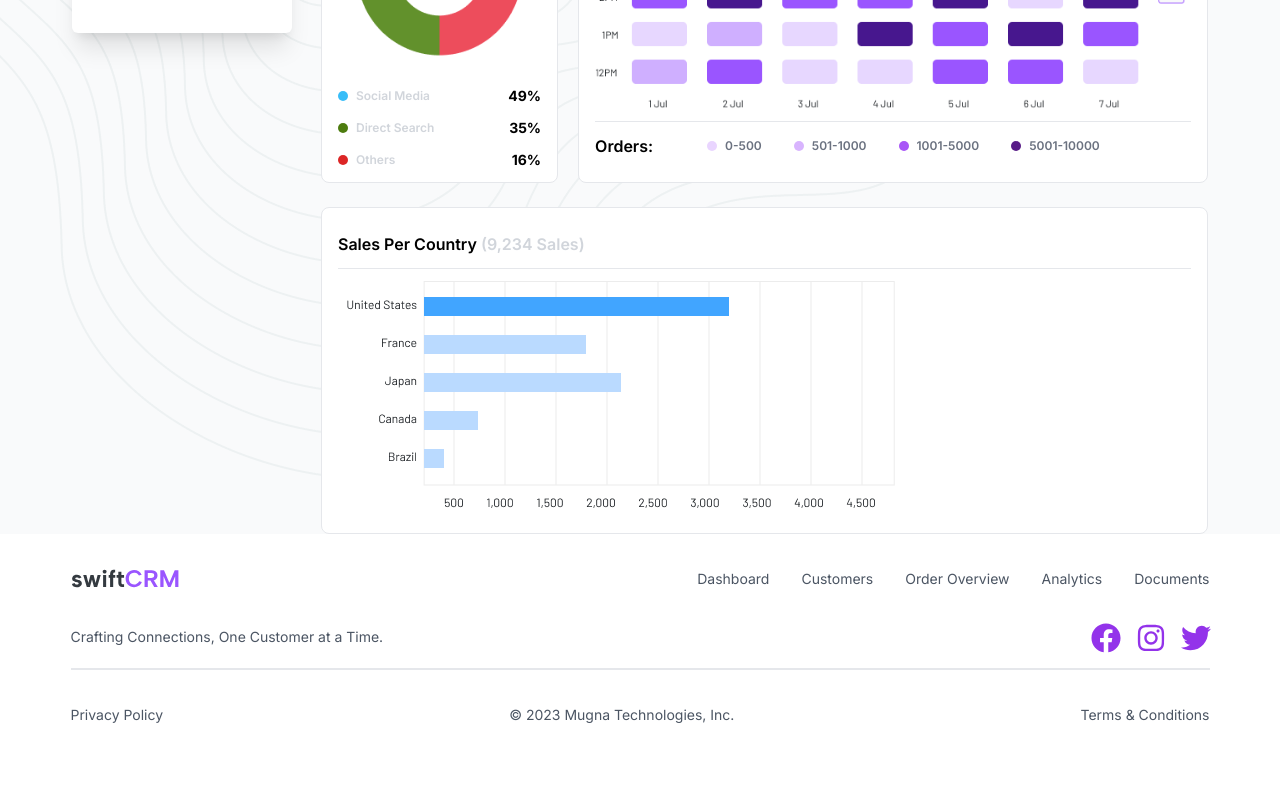
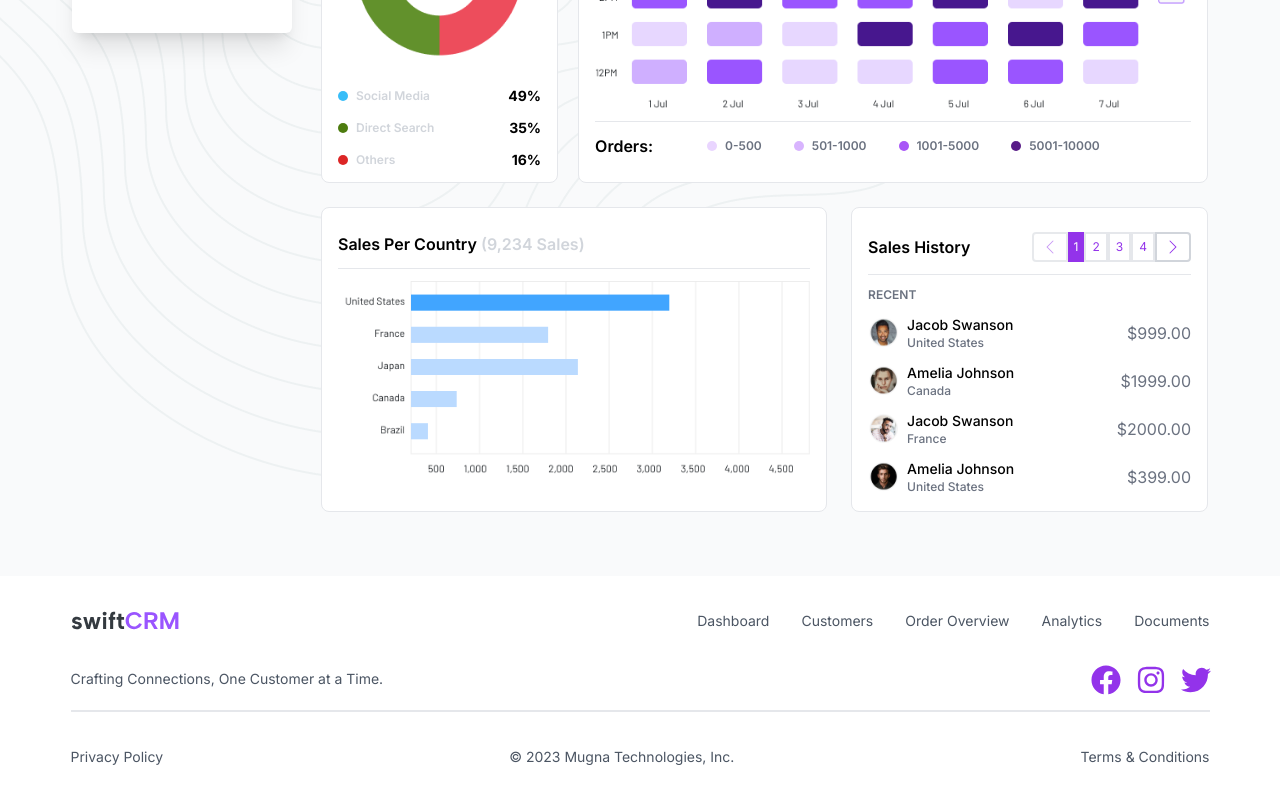
Before and after one commit to theusmanyousaf/swift-crm, a Next.js app: page /analytics in a window 1280 px wide. Shown: the part 741-1541 px from the top of the page. Before the commit the page ends 1499 px from the top, so only its background shows below. Built offline with nearby package versions, Linux system fonts and the light colour scheme.

Commit message:
sales history component

```diff
--- a/src/app/(pages)/analytics/page.tsx
+++ b/src/app/(pages)/analytics/page.tsx
@@ -1,5 +1,6 @@
 import Header from '@/components/header/Header'
 import OverallSales from '@/components/overallSales/OverallSales'
+import SalesHistory from '@/components/salesHistory/SalesHistory'
 import SalesPerCountry from '@/components/salesPerCountry/SalesPerCountry'
 import SalesPerWeek from '@/components/salesPerWeek/SalesPerWeek'
 import SourcesOfPurchase from '@/components/sourcesOfPurchase/SourcesOfPurchase'
@@ -17,7 +18,10 @@ export default function Analytics() {
         <SourcesOfPurchase />
         <SalesPerWeek />
       </div>
-      <SalesPerCountry />
+      <div className='flex gap-6 mb-16'>
+        <SalesPerCountry />
+        <SalesHistory />
+      </div>
     </div>
   )
 }
--- /dev/null
+++ b/src/components/salesHistory/SalesHistory.tsx
@@ -0,0 +1,81 @@
+'use client'
+import { useState } from 'react';
+import Image from 'next/image';
+import { BsChevronRight, BsChevronLeft } from 'react-icons/bs';
+import { customers } from '@/constants/customersData';
+
+const SalesHistory = () => {
+    const [currentPage, setCurrentPage] = useState(1);
+    const itemsPerPage = 4;
+
+
+    // Calculate the number of pages
+    const totalPages = Math.ceil(customers.length / itemsPerPage);
+
+    // Get the customers for the current page
+    const currentCustomers = customers.slice(
+        (currentPage - 1) * itemsPerPage,
+        currentPage * itemsPerPage
+    );
+
+    // Handle next button click
+    const handleNext = () => {
+        setCurrentPage((prevPage) => Math.min(prevPage + 1, totalPages));
+    };
+
+    // Handle previous button click
+    const handlePrevious = () => {
+        setCurrentPage((prevPage) => Math.max(prevPage - 1, 1));
+    };
+
+
+    return (
+        <div className="flex flex-col px-4 pt-6 pb-4 border bg-white rounded-lg gap-3 xl:w-[415px]">
+            <div className='flex items-center justify-between gap-3'>
+                <h2 className="font-semibold">Sales History</h2>
+                <div className="flex">
+                    <button
+                        onClick={handlePrevious}
+                        disabled={currentPage === 1}
+                        className="px-2 py-[5px] rounded-l border-2 border-gray-300 disabled:opacity-50 text-purple-600"
+                    >
+                        <BsChevronLeft />
+                    </button>
+                    {Array.from({ length: totalPages }, (_, index) => (
+                        <button
+                            key={index + 1}
+                            onClick={() => setCurrentPage(index + 1)}
+                            className={`px-1.5 text-xs ${currentPage === index + 1 ? 'bg-purple-600 text-white' : 'border-2 text-purple-600'}`}
+                        >
+                            {index + 1}
+                        </button>
+                    ))}
+                    <button
+                        onClick={handleNext}
+                        disabled={currentPage === totalPages}
+                        className="px-2 py-[5px] rounded-r border-2 border-gray-300 disabled:opacity-50 text-purple-600"
+                    >
+                        <BsChevronRight />
+                    </button>
+                </div>
+            </div>
+            <hr />
+            <h1 className='font-semibold text-gray-500 text-xs'>RECENT</h1>
+            {currentCustomers.map((customer) => (
+                <div key={customer.id} className='flex justify-between items-center'>
+                    <div className='flex flex-1 items-center'>
+                        <Image src={customer.imageUrl} alt={customer.name} className="w-[31px] h-[31px] rounded-full mr-2" />
+                        <div className='flex flex-col font-medium'>
+                            <h1 className='text-sm'>{customer.name}</h1>
+                            <h2 className='text-xs text-gray-500'>{customer.country}</h2>
+                        </div>
+                    </div>
+                    <div className='flex text-gray-500'>{customer.amount}</div>
+                </div>
+            ))}
+
+        </div>
+    );
+};
+
+export default SalesHistory;
--- a/src/constants/customersData.ts
+++ b/src/constants/customersData.ts
@@ -11,8 +11,9 @@ type CustomerType = {
     date: string
     name: string
     status: string
-    total: string
+    amount: string
     imageUrl: StaticImageData
+    country: string
 }
 
 export const customers: CustomerType[] = [
@@ -21,112 +22,126 @@ export const customers: CustomerType[] = [
         date: "31 Jul 2023",
         name: "Jacob Swanson",
         status: "Success",
-        total: "$999.00",
+        amount: "$999.00",
         imageUrl: Avatar1,
+        country: "United States"
     },
     {
         id: 2,
         date: "31 Jul 2023",
         name: "Amelia Johnson",
         status: "Success",
-        total: "$1999.00",
+        amount: "$1999.00",
         imageUrl: Avatar2,
+        country: "Canada"
     },
     {
         id: 3,
         date: "31 Jul 2023",
         name: "Jacob Swanson",
         status: "Pending",
-        total: "$2000.00",
+        amount: "$2000.00",
         imageUrl: Avatar3,
+        country: "France"
     },
     {
         id: 4,
         date: "31 Jul 2023",
         name: "Amelia Johnson",
         status: "Success",
-        total: "$399.00",
+        amount: "$399.00",
         imageUrl: Avatar4,
+        country: "United States"
     },
     {
         id: 5,
         date: "31 Jul 2023",
         name: "Jacob Swanson",
         status: "Pending",
-        total: "$799.00",
+        amount: "$799.00",
         imageUrl: Avatar5,
+        country: "Canada"
     },
     {
         id: 6,
         date: "31 Jul 2023",
         name: "Amelia Johnson",
         status: "Success",
-        total: "$500.00",
+        amount: "$500.00",
         imageUrl: Avatar6,
+        country: "United States"
     },
     {
         id: 7,
         date: "31 Jul 2023",
         name: "Jacob Swanson",
         status: "Success",
-        total: "$976.00",
+        amount: "$976.00",
         imageUrl: Avatar3,
+        country: "Brazil"
     },
     {
         id: 8,
         date: "31 Jul 2023",
         name: "Amelia Johnson",
         status: "Success",
-        total: "$159.00",
-        imageUrl: Avatar1
+        amount: "$159.00",
+        imageUrl: Avatar1,
+        country: "Canada"
     },
     {
         id: 9,
         date: "31 Jul 2023",
         name: "Jacob Swanson",
         status: "Success",
-        total: "$929.00",
+        amount: "$929.00",
         imageUrl: Avatar4,
+        country: "France"
     },
     {
         id: 10,
         date: "31 Jul 2023",
         name: "Amelia Johnson",
         status: "Success",
-        total: "$749.00",
-        imageUrl: Avatar2
+        amount: "$749.00",
+        imageUrl: Avatar2,
+        country: "France"
     },
     {
         id: 11,
         date: "31 Jul 2023",
         name: "Jacob Swanson",
         status: "Success",
-        total: "$632.00",
-        imageUrl: Avatar6
+        amount: "$632.00",
+        imageUrl: Avatar6,
+        country: "United States"
     },
     {
         id: 12,
         date: "31 Jul 2023",
         name: "Amelia Johnson",
         status: "Success",
-        total: "$489.00",
-        imageUrl: Avatar5
+        amount: "$489.00",
+        imageUrl: Avatar5,
+        country: "United States"
     },
     {
         id: 13,
         date: "31 Jul 2023",
         name: "Jacob Swanson",
         status: "Success",
-        total: "$762.00",
-        imageUrl: Avatar1
+        amount: "$762.00",
+        imageUrl: Avatar1,
+        country: "Canada"
     },
     {
         id: 14,
         date: "31 Jul 2023",
         name: "Amelia Johnson",
         status: "Success",
-        total: "$154.00",
-        imageUrl: Avatar3
+        amount: "$154.00",
+        imageUrl: Avatar3,
+        country: "United States"
     },
     // Add more customers as needed...
 ];
```
